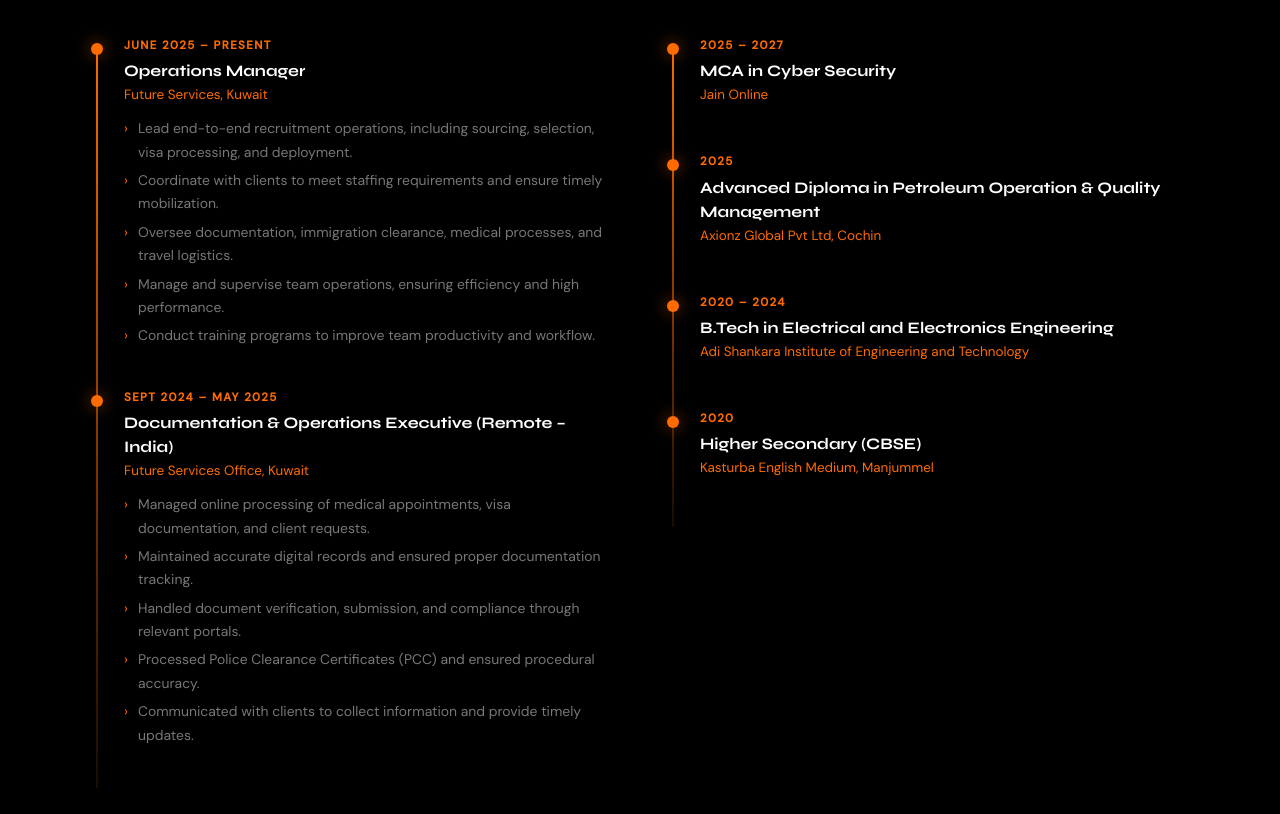
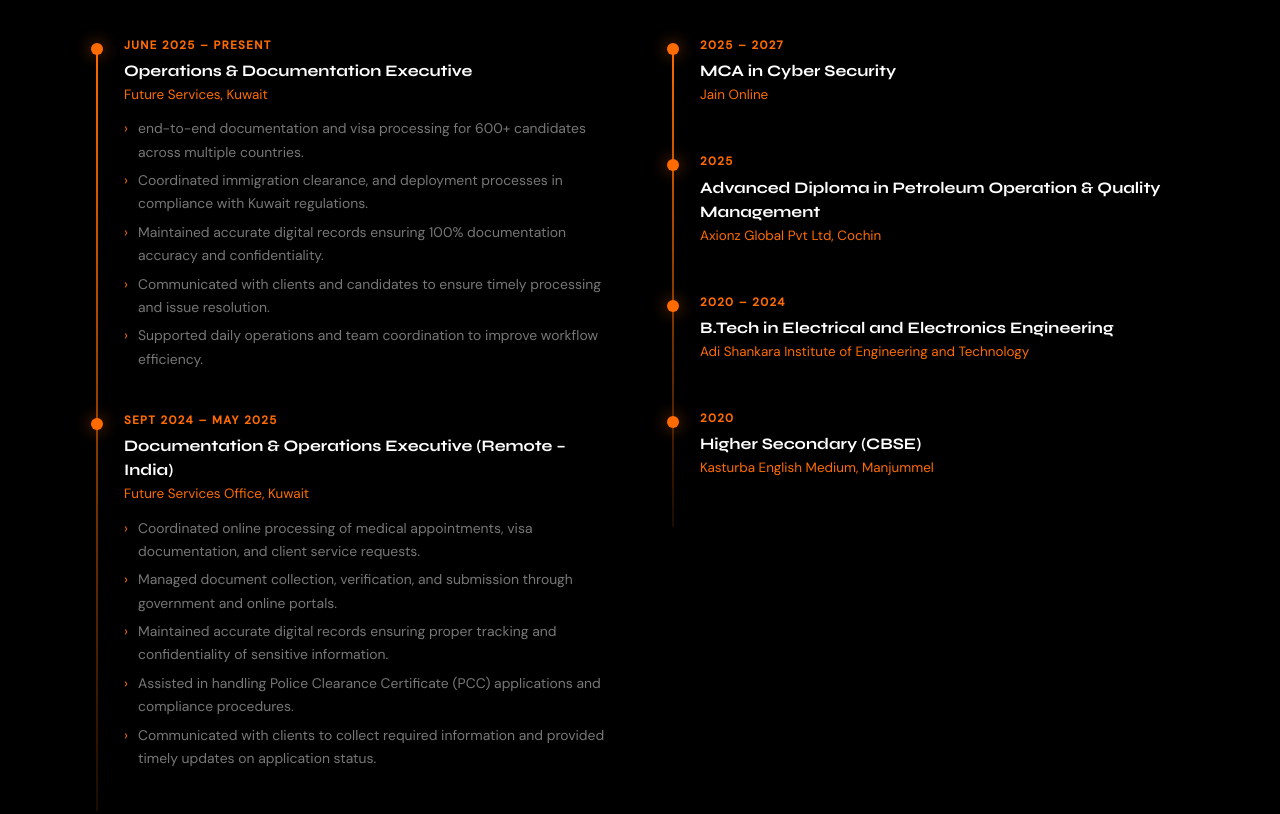
Before and after one commit to y0uridi0t10/muhammedfahadps, a website: page index.html in a window 1280 px wide. Shown: the part 2057-2871 px from the top of the page. Drawn offline with nearby package versions, Linux system fonts and the light colour scheme; animation ran at ten frames a second.

Commit message:
done other edits

```diff
--- a/index.html
+++ b/index.html
@@ -334,14 +334,14 @@
         <div class="timeline">
           <div class="tl-item">
             <div class="tl-date">June 2025 – Present</div>
-            <div class="tl-role">Operations Manager</div>
+            <div class="tl-role">Operations & Documentation Executive</div>
             <div class="tl-org">Future Services, Kuwait</div>
             <ul class="tl-desc">
-              <li>Lead end-to-end recruitment operations, including sourcing, selection, visa processing, and deployment.</li>
-              <li>Coordinate with clients to meet staffing requirements and ensure timely mobilization.</li>
-              <li>Oversee documentation, immigration clearance, medical processes, and travel logistics.</li>
-              <li>Manage and supervise team operations, ensuring efficiency and high performance.</li>
-              <li>Conduct training programs to improve team productivity and workflow.</li>
+              <li>end-to-end documentation and visa processing for 600+ candidates across multiple countries.</li>
+              <li>Coordinated immigration clearance, and deployment processes in compliance with Kuwait regulations.</li>
+              <li>Maintained accurate digital records ensuring 100% documentation accuracy and confidentiality.</li>
+              <li>Communicated with clients and candidates to ensure timely processing and issue resolution.</li>
+              <li>Supported daily operations and team coordination to improve workflow efficiency.</li>
             </ul>
           </div>
 
@@ -350,11 +350,11 @@
             <div class="tl-role">Documentation & Operations Executive (Remote – India)</div>
             <div class="tl-org">Future Services Office, Kuwait</div>
             <ul class="tl-desc">
-              <li>Managed online processing of medical appointments, visa documentation, and client requests.</li>
-              <li>Maintained accurate digital records and ensured proper documentation tracking.</li>
-              <li>Handled document verification, submission, and compliance through relevant portals.</li>
-              <li>Processed Police Clearance Certificates (PCC) and ensured procedural accuracy.</li>
-              <li>Communicated with clients to collect information and provide timely updates.</li>
+              <li>Coordinated online processing of medical appointments, visa documentation, and client service requests.</li>
+              <li>Managed document collection, verification, and submission through government and online portals.</li>
+              <li> Maintained accurate digital records ensuring proper tracking and confidentiality of sensitive information.</li>
+              <li> Assisted in handling Police Clearance Certificate (PCC) applications and compliance procedures.</li>
+              <li>Communicated with clients to collect required information and provided timely updates on application status.</li>
             </ul>
           </div>
         </div>
```
